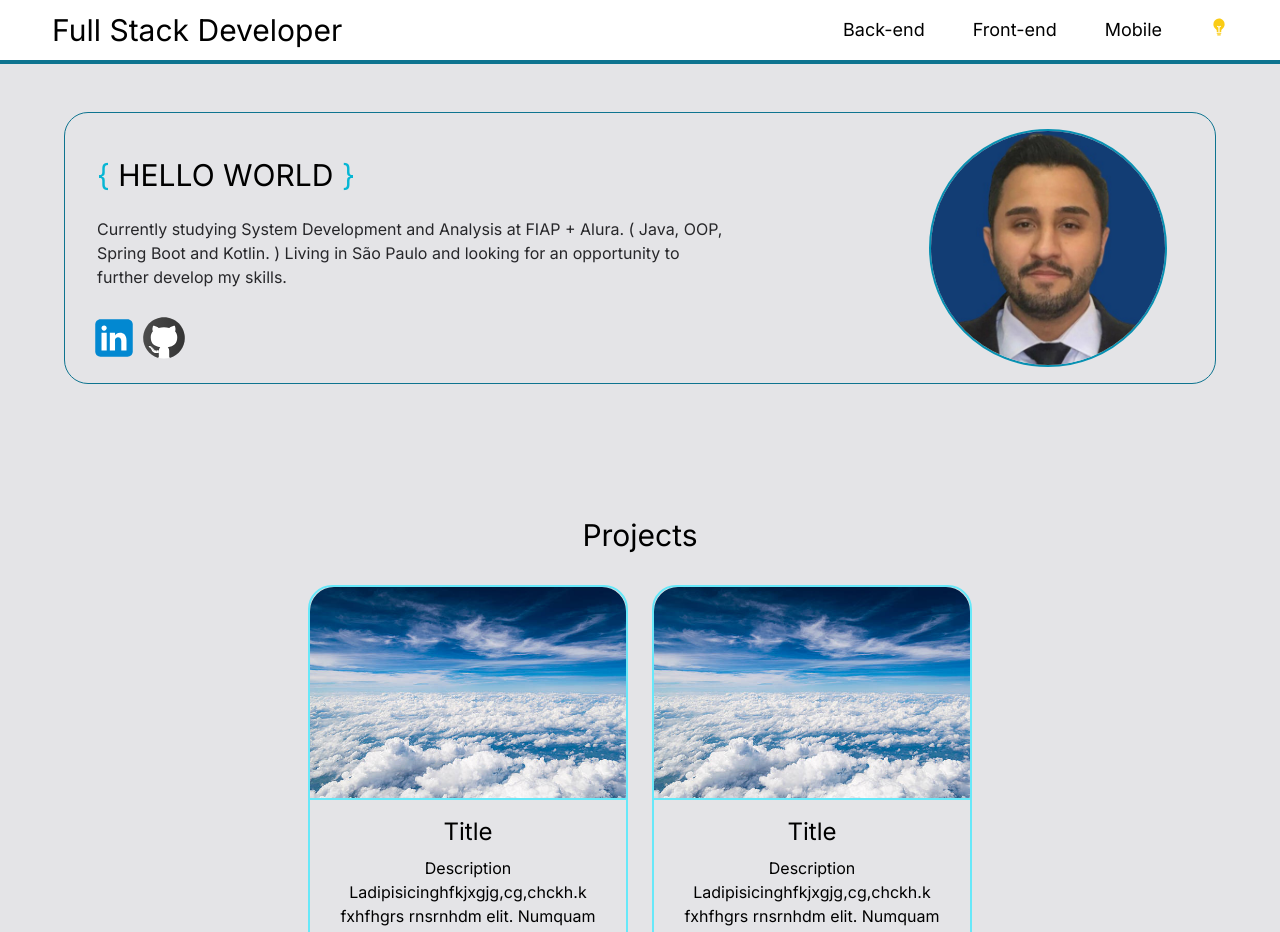
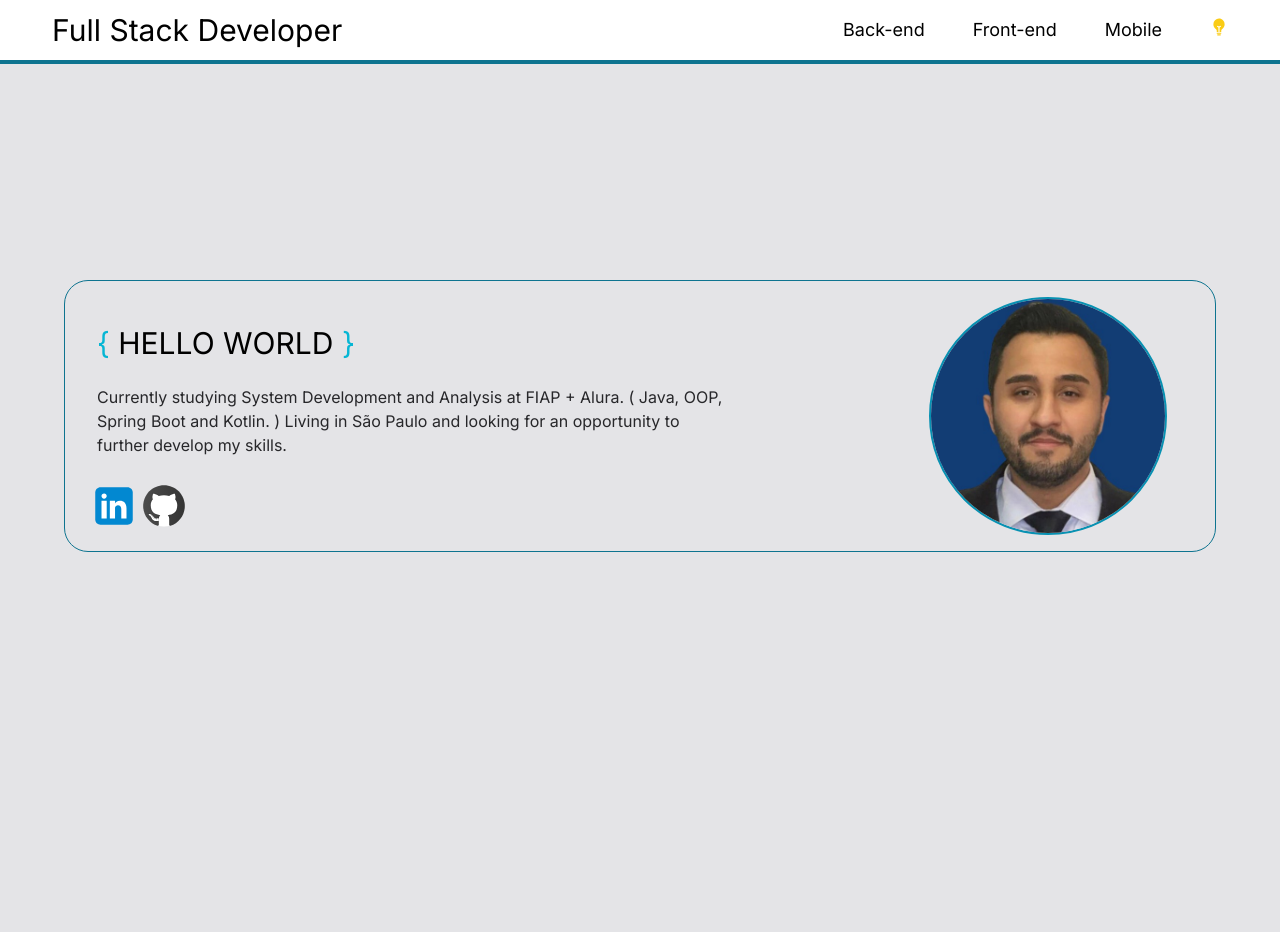
Before and after one commit to viniciusleonel/vinicius-leonel, a Next.js app: page / in a window 1280 px wide. Shown: the top 932 px of the page. Built offline with nearby package versions, Linux system fonts and the light colour scheme.

Commit message:
optimizando imagem e estilizando scroll bar

```diff
--- a/src/app/components/About/about.tsx
+++ b/src/app/components/About/about.tsx
@@ -4,7 +4,7 @@ import Link from "next/link";
 
 export default function About () {
     return (
-        <div className="mt-20 pt-8 px-6 sm:px-10 md:px-16 lg:px-60">
+        <div className=" pt-8 px-6 sm:px-10 md:px-16 lg:px-60">
             <div className="px-6 bg-zinc-200 dark:bg-zinc-900 flex flex-col sm:flex-row items-center justify-center p-4 w-full border border-cyan-700 rounded-3xl">
                 <div>
                     <div className="mt-6 ms-2 text-2xl md:text-3xl">
--- a/src/app/components/Projects/projectCard.tsx
+++ b/src/app/components/Projects/projectCard.tsx
@@ -4,7 +4,8 @@ import Link from "next/link"
 import { FaExternalLinkAlt } from "react-icons/fa";
 
 interface ProjectCardProps {
-    imgCardSrc: string,
+    imgCardSrc?: string,
+    imgAlt: string,
     title: string,
     description: string,
     techIcons: JSX.Element[],
@@ -12,22 +13,24 @@ interface ProjectCardProps {
     linkGitHub: string
 }
 
-export default function ProjectCard ( {imgCardSrc, title, description, techIcons, linkSite, linkGitHub} : ProjectCardProps) {
+export default function ProjectCard ( {imgCardSrc, imgAlt, title, description, techIcons, linkSite, linkGitHub} : ProjectCardProps) {
     return (
-        <div className="w-[20rem] border-2 rounded-3xl border-cyan-300">
-            <div className="">
+        <div className="min-w-[10rem] max-w-[10rem] sm:min-w-[14rem] sm:max-w-[14rem] md:min-w-[16rem] md:max-w-[16rem] lg:min-w-[20rem] lg:max-w-[20rem]   border-2 rounded-3xl border-cyan-300">
+            <div className="relative h-36 md:h-52 ">
                 <Image
-                className="w-full rounded-t-3xl border-b-2 border-cyan-300"
-                src={imgCardSrc}
-                alt=""
-                height={50}
-                width={50}
+                className="min-h-36 max-h-36 md:min-h-52 md:max-h-52 rounded-t-3xl border-b-2 border-cyan-300"
+                src={imgCardSrc || "/images/default.jpg"}
+                alt={imgAlt}
+                layout="fill"
+                objectFit="cover"
                 />
             </div>
-            <div className="text-center p-4">
+            <div className=" text-center p-4">
                 <h4 className="text-2xl pb-2">{title}</h4>
-                <p>{description}</p>
-                <div className="flex w-full gap-2 pt-4 justify-between items-center">
+                <div className="overflow-y-auto max-h-44">
+                    <p className="text-sm md:text-base text-zinc-800 dark:text-zinc-400">{description}</p>
+                </div>
+                <div className=" flex w-full gap-2 pt-4 justify-between items-center">
                 <div className="flex">
                     {techIcons?.map((icon, index) => (
                         <div key={index} className="w-8">
--- a/src/app/components/Projects/projectList.tsx
+++ b/src/app/components/Projects/projectList.tsx
@@ -8,14 +8,16 @@ export function ProjectList () {
                 <div className="flex overflow-hidden w-2/3 gap-6 justify-center">
                     <ProjectCard
                         imgCardSrc="/images/cleanSky.jpg"
+                        imgAlt="teste"
                         title="Title"
-                        description="Description Ladipisicinghfkjxgjg,cg,chckh.k fxhfhgrs rnsrnhdm elit. Numquam minus quia nesciunt nemo explicabo magnam, iure accusamus iste delectus adipisci repellendus repellat fuga rem non impedit incidunt veniam. Nulla, autem."
+                        description="Descriptionisicinghfkjxgjg,cg,chckh.k fxhfhgrs rnsrnhdm elit. Numquam minus quia nesciunt nemo explicabo magnam, iure accusamus iste delectus adipisci repellendus repellat fuga rem non impedit incidunt veniam. Nulla, autem."
                         techIcons={[<JavaIcon key="java"/>, <SpringIcon key="spring"/>] }
                         linkSite="https://github.com/viniciusleonel"
                         linkGitHub="https://github.com/viniciusleonel"
                     />
                     <ProjectCard
-                        imgCardSrc="/images/cleanSky.jpg"
+                        imgCardSrc=""
+                        imgAlt="teste"
                         title="Title"
                         description="Description Ladipisicinghfkjxgjg,cg,chckh.k fxhfhgrs rnsrnhdm elit. Numquam minus quia nesciunt nemo explicabo magnam, iure accusamus iste delectus adipisci repellendus repellat fuga rem non impedit incidunt veniam. Nulla, autem."
                         techIcons={[<NodeIcon key="node"/>, <SpringIcon key="spring"/>] }
--- a/src/app/globals.css
+++ b/src/app/globals.css
@@ -1,3 +1,26 @@
 @tailwind base;
 @tailwind components;
 @tailwind utilities;
+
+::-webkit-scrollbar {
+    /* display: none; Oculta a barra de rolagem */
+
+}
+
+/* Estilizando a barra de rolagem */
+::-webkit-scrollbar {
+    width: 4px; /* Largura da barra de rolagem */
+
+}
+
+/* Estilizando o polegar da barra de rolagem */
+::-webkit-scrollbar-thumb {
+    background-color: cyan; /* Cor de fundo do polegar */
+    border-radius: 4px; /* Raio da borda do polegar */
+}
+
+/* Estilizando a pista da barra de rolagem */
+::-webkit-scrollbar-track {
+    background-color: rgba(205, 196, 196, 0.1); /* Cor de fundo da pista */
+    border-radius: 4px;
+}
--- a/src/app/page.tsx
+++ b/src/app/page.tsx
@@ -13,8 +13,15 @@ export default function Home () {
             <Nav
                 title='Full Stack Developer'
             />
-            <About />
-            <ProjectList />
+
+            <section className="min-h-screen flex items-center ">
+                <About />
+            </section>
+
+            <section className="min-h-screen">
+                <ProjectList />
+            </section>
+
             <Skills />
         </div>
     )
```
Also changed, not shown: public/images/default.jpg (added), public/images/icons8-default-image-96.png (added).
